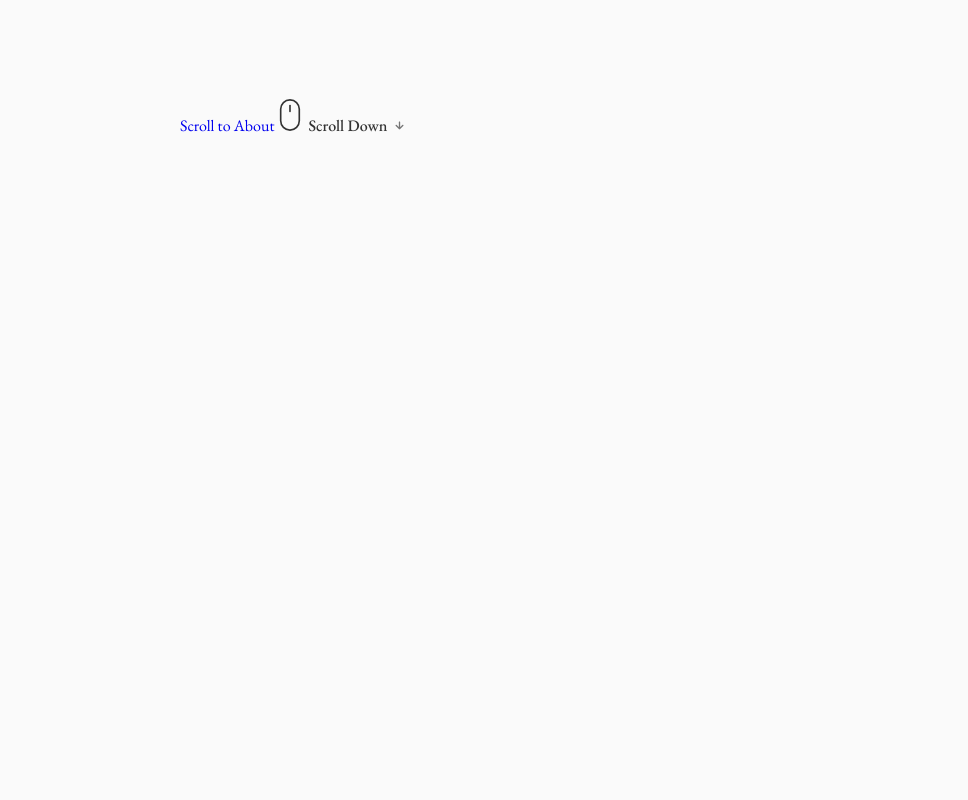
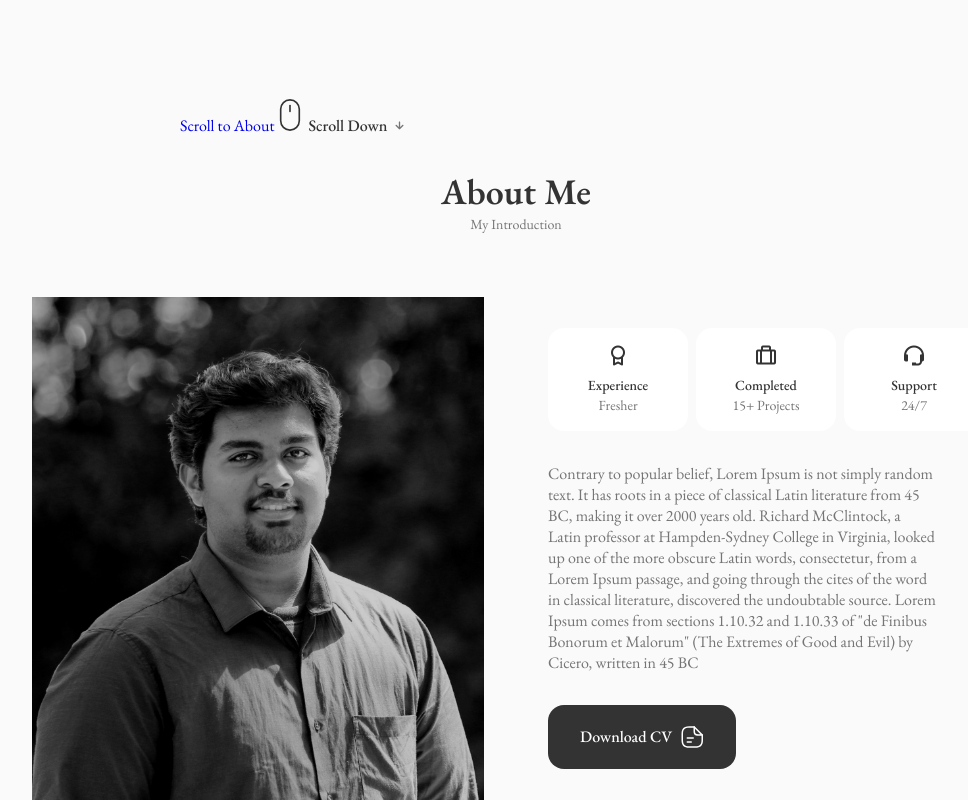
Before and after one commit to varungnathan/varun-gopinath-portfolio, a React (Create React App) app: page / in a window 1280 px wide. Shown: the part 543-1343 px from the top of the page, without its empty margins (124-1092 px from the left). Before the commit the page ends 800 px from the top, so only its background shows below. Built offline with nearby package versions, Linux system fonts and the light colour scheme.

Commit message:
About Section

```diff
--- a/src/App.js
+++ b/src/App.js
@@ -2,6 +2,7 @@ import React from 'react';
 import './App.css';
 import Header from './components/header/Header';
 import Home from './components/header/Home/Home';
+import About from './components/about/About';
 
 const App = () => {
   return (
@@ -10,6 +11,7 @@ const App = () => {
 
   <main className='main'>
     <Home />
+    <About />
   </main>
     </>
   )
--- /dev/null
+++ b/src/components/about/About.jsx
@@ -0,0 +1,57 @@
+import React from 'react'
+import './about.css'
+import AboutImg from '../../assets/profile-rectangle.jpg'
+import CV from '../../assets/cv.pdf'
+import Info from './Info'
+
+const About = () => {
+  return (
+    <section className="about__section" id="about">
+        <h2 className="section__title">About Me</h2>
+        <span className="section__subtitle">My Introduction</span>
+
+        <div className="about__container container grid">
+            <img src={AboutImg} alt="" className="about__img" />
+
+            <div className="about__data">
+                <Info />
+
+                <p className="about__description">Contrary to popular belief, Lorem Ipsum is not simply random text. It has roots in a piece of classical Latin literature from
+                    45 BC, making it over 2000 years old. Richard McClintock, a Latin professor at Hampden-Sydney College in Virginia, looked up one of the more obscure Latin words, consectetur, from a Lorem Ipsum passage, and going through the cites of the word in classical
+                    literature, discovered the undoubtable source.
+                    Lorem Ipsum comes from sections 1.10.32 and 1.10.33 of "de Finibus Bonorum et Malorum" (The Extremes of Good and Evil) by Cicero, written in 45 BC
+                    </p>
+                    <a download="" href={CV} className="button button--flex">Download CV
+                        <svg
+                class="button__icon"
+                xmlns="http://www.w3.org/2000/svg"
+                width="24"
+                height="24"
+                viewBox="0 0 24 24"
+                fill="none"
+              >
+                <path
+                  d="M15.25 22.7502H9.25C3.82 22.7502 1.5 20.4302 1.5 15.0002V9.00024C1.5 3.57024 3.82 1.25024 9.25 1.25024H14.25C14.66 1.25024 15 1.59024 15 2.00024C15 2.41024 14.66 2.75024 14.25 2.75024H9.25C4.64 2.75024 3 4.39024 3 9.00024V15.0002C3 19.6102 4.64 21.2502 9.25 21.2502H15.25C19.86 21.2502 21.5 19.6102 21.5 15.0002V10.0002C21.5 9.59024 21.84 9.25024 22.25 9.25024C22.66 9.25024 23 9.59024 23 10.0002V15.0002C23 20.4302 20.68 22.7502 15.25 22.7502Z"
+                  fill="var(--container-color)"
+                ></path>
+                <path
+                  d="M22.25 10.7502H18.25C14.83 10.7502 13.5 9.42023 13.5 6.00023V2.00023C13.5 1.70023 13.68 1.42023 13.96 1.31023C14.24 1.19023 14.56 1.26023 14.78 1.47023L22.78 9.47023C22.99 9.68023 23.06 10.0102 22.94 10.2902C22.82 10.5702 22.55 10.7502 22.25 10.7502ZM15 3.81023V6.00023C15 8.58023 15.67 9.25023 18.25 9.25023H20.44L15 3.81023Z"
+                  fill="var(--container-color)"
+                ></path>
+                <path
+                  d="M13.25 13.7502H7.25C6.84 13.7502 6.5 13.4102 6.5 13.0002C6.5 12.5902 6.84 12.2502 7.25 12.2502H13.25C13.66 12.2502 14 12.5902 14 13.0002C14 13.4102 13.66 13.7502 13.25 13.7502Z"
+                  fill="var(--container-color)"
+                ></path>
+                <path
+                  d="M11.25 17.7502H7.25C6.84 17.7502 6.5 17.4102 6.5 17.0002C6.5 16.5902 6.84 16.2502 7.25 16.2502H11.25C11.66 16.2502 12 16.5902 12 17.0002C12 17.4102 11.66 17.7502 11.25 17.7502Z"
+                  fill="var(--container-color)"
+                ></path>
+                        </svg>
+                    </a>
+            </div>
+        </div>
+    </section>
+  )
+}
+
+export default About
--- /dev/null
+++ b/src/components/about/Info.jsx
@@ -0,0 +1,27 @@
+import React from 'react'
+
+const Info = () => {
+  return (
+    <div className="about__info grid">
+        <div className="about__box">
+        <i class='bx bx-award about__icon'></i>
+            <h3 className="about__title">Experience</h3>
+            <span className="about__subtitle">Fresher</span>
+        </div>
+
+        <div className="about__box">
+        <i class='bx bx-briefcase-alt about__icon' ></i>
+            <h3 className="about__title">Completed</h3>
+            <span className="about__subtitle">15+ Projects</span>
+        </div>
+
+        <div className="about__box">
+        <i class='bx bx-support about__icon' ></i>
+            <h3 className="about__title">Support</h3>
+            <span className="about__subtitle">24/7</span>
+        </div>
+    </div>
+  )
+}
+
+export default Info
--- /dev/null
+++ b/src/components/about/about.css
@@ -0,0 +1,46 @@
+.about__container {
+    grid-template-columns: repeat(2, 1fr);
+    align-items: center;
+    column-gap: 4rem;
+}
+
+.about_img {
+    width: 350px;
+    border-radius: 1.5rem;
+    justify-self: center;
+}
+
+.about__info {
+    grid-template-columns: repeat(3, 140px);
+    gap: 0.5rem;
+    margin-bottom: var(--mb-2);
+}
+
+.about__box {
+    background-color: var(--container-color);
+    border: 1px solid var(rgba 0, 0, 0, 0.1);
+    border-radius: 1rem;
+    text-align: center;
+    padding: 1rem 1.25rem;
+}
+
+.about__icon {
+    font-size: 1.5rem;
+    color: var(--title-color);
+    margin-bottom: var(--mb-0-5);
+}
+
+.about__title {
+    font-size: var(--small-font-size);
+    font-weight: var(--font-medium);
+}
+
+.about__subtitle {
+    font-size: var(--small-font-size);
+    color: var(--text-color-light);
+}
+
+.about__description {
+    padding: 0 4rem 0 0;
+    margin-bottom: var(--mb-2);
+}
```
Also changed, not shown: src/assets/profile-rectangle.jpg (added), 1 other file (tests, documents, lock files or other folders).
